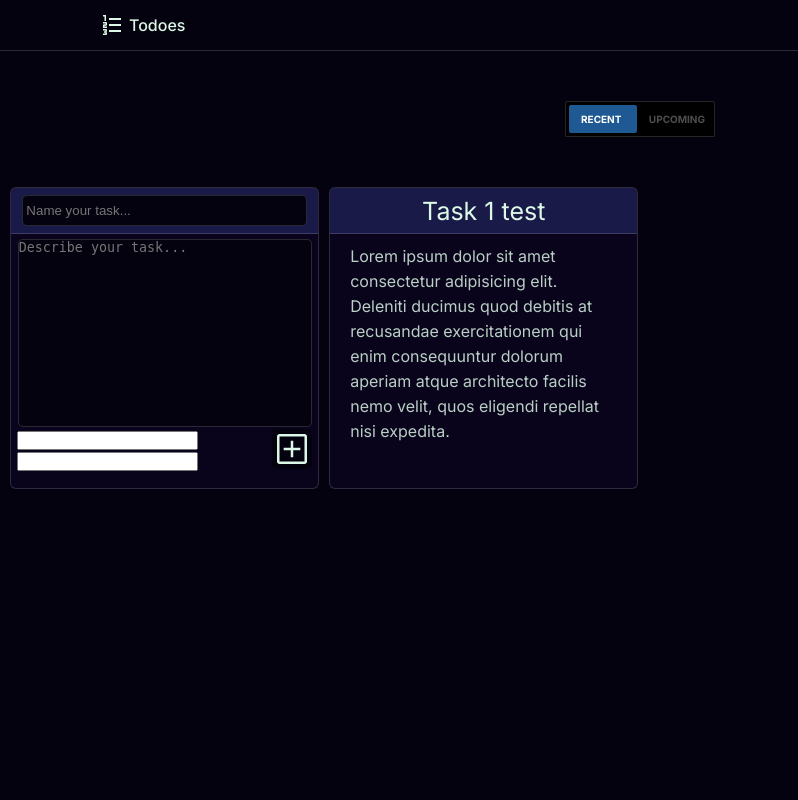
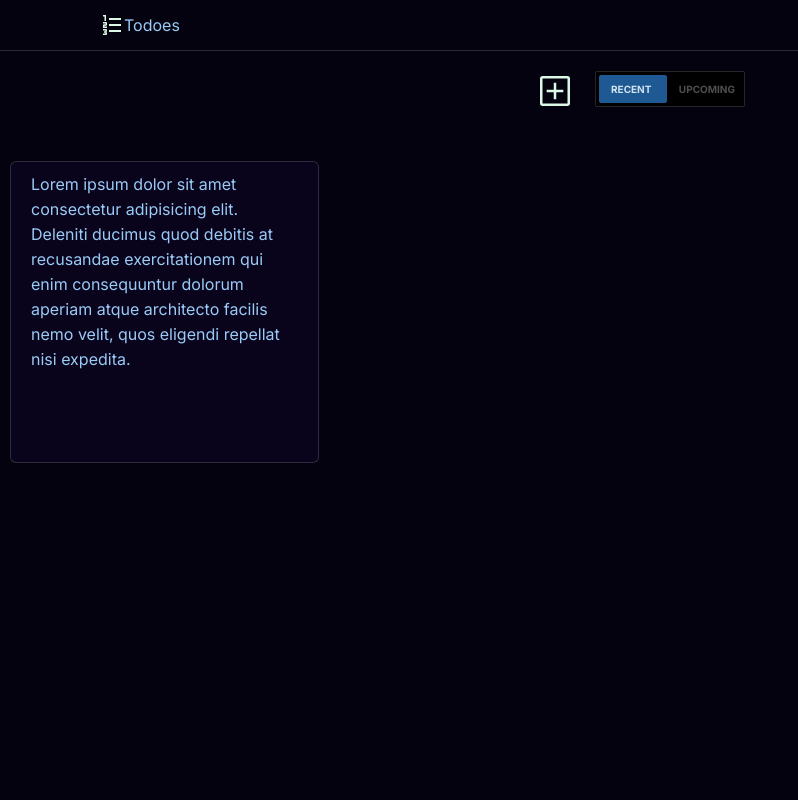
Before and after one commit to Cralak/todo, a PHP site: page / in a window 1280 px wide. Shown: the whole page, without its empty margins (0-798 px from the left). Run offline with PHP 8.4, Linux system fonts and the light colour scheme.

Commit message:
change dto php, changed css and made some QOL improvements to UI

```diff
--- a/index.html
+++ /dev/null
@@ -1,78 +0,0 @@
-<!DOCTYPE html>
-<html lang="en">
-
-<head>
-    <meta charset="UTF-8">
-    <meta name="viewport" content="width=device-width, initial-scale=1.0">
-    <title>Your To-Does</title>
-    <link rel="stylesheet" href="style.css">
-    <link rel="preconnect" href="https://fonts.googleapis.com">
-    <link rel="preconnect" href="https://fonts.gstatic.com" crossorigin>
-    <link href="https://fonts.googleapis.com/css2?family=Inter:wght@100..900&display=swap" rel="stylesheet">
-
-
-</head>
-
-<body id="body">
-    <div id="main">
-        <header>
-            <svg xmlns="http://www.w3.org/2000/svg" height="24px" viewBox="0 -960 960 960" width="24px" fill="#dcf8e6">
-                <path
-                    d="M120-80v-60h100v-30h-60v-60h60v-30H120v-60h120q17 0 28.5 11.5T280-280v40q0 17-11.5 28.5T240-200q17 0 28.5 11.5T280-160v40q0 17-11.5 28.5T240-80H120Zm0-280v-110q0-17 11.5-28.5T160-510h60v-30H120v-60h120q17 0 28.5 11.5T280-560v70q0 17-11.5 28.5T240-450h-60v30h100v60H120Zm60-280v-180h-60v-60h120v240h-60Zm180 440v-80h480v80H360Zm0-240v-80h480v80H360Zm0-240v-80h480v80H360Z" />
-            </svg>
-            <div class="title">Todoes</div>
-        </header>
-
-        <div class="button b2" id="button-10">
-            <input type="checkbox" class="checkbox" />
-            <div class="knobs">
-                <span>RECENT</span>
-            </div>
-            <div class="layer"></div>
-        </div>
-
-        <!-- Task -->
-
-        <div class="all-tasks">
-
-            <!-- New task -->
-
-            <div class="task-container">
-                <div class="task-header">
-                    <input type="text" class="task-header-input" placeholder="Name your task...">
-                </div>
-                <div class="new-task">
-                    <textarea class="task-input" placeholder="Describe your task..."></textarea>
-                </div>
-                <div class="task-datetime-add">
-                    <div class="task-datetime">
-                        <div class="set-date">
-                            <input type="text">
-                        </div>
-                        <div class="set-time">
-                            <input type="text">
-                        </div>
-                    </div>
-                    <div class="add">
-                        <button type="submit" class="add" title="Add a task"><svg xmlns="http://www.w3.org/2000/svg" height="40px" viewBox="0 -960 960 960" width="40px" fill="#dcf8e6"><path d="M450-280h60v-170h170v-60H510v-170h-60v170H280v60h170v170ZM180-120q-24 0-42-18t-18-42v-600q0-24 18-42t42-18h600q24 0 42 18t18 42v600q0 24-18 42t-42 18H180Zm0-60h600v-600H180v600Zm0-600v600-600Z"/></svg></button>
-                    </div>
-                </div>
-            </div>
-
-            <!-- All tasks -->
-
-            <div class="task-container">
-                <div class="task-header">
-                    Task 1 test
-                </div>
-                <div class="task">
-                    Lorem ipsum dolor sit amet consectetur adipisicing elit. Deleniti ducimus quod debitis at recusandae exercitationem qui enim consequuntur dolorum aperiam atque architecto facilis nemo velit, quos eligendi repellat nisi expedita.
-                </div>
-            </div>
-
-        </div>
-    </div>
-</body>
-<script href=""></script>
-
-</html>
--- /dev/null
+++ b/index.php
@@ -0,0 +1,100 @@
+<!DOCTYPE html>
+<html lang="en">
+
+<head>
+    <meta charset="UTF-8">
+    <meta name="viewport" content="width=device-width, initial-scale=1.0">
+    <title>Your To-Does</title>
+    <link rel="stylesheet" href="style.css">
+    <link rel="preconnect" href="https://fonts.googleapis.com">
+    <link rel="preconnect" href="https://fonts.gstatic.com" crossorigin>
+    <link href="https://fonts.googleapis.com/css2?family=Inter:wght@100..900&display=swap" rel="stylesheet">
+    <script src="script.js"></script>
+
+
+</head>
+
+<body id="body">
+    <div id="main">
+        <header>
+            <svg xmlns="http://www.w3.org/2000/svg" height="24px" viewBox="0 -960 960 960" width="24px" fill="#dcf8e6">
+                <path
+                    d="M120-80v-60h100v-30h-60v-60h60v-30H120v-60h120q17 0 28.5 11.5T280-280v40q0 17-11.5 28.5T240-200q17 0 28.5 11.5T280-160v40q0 17-11.5 28.5T240-80H120Zm0-280v-110q0-17 11.5-28.5T160-510h60v-30H120v-60h120q17 0 28.5 11.5T280-560v70q0 17-11.5 28.5T240-450h-60v30h100v60H120Zm60-280v-180h-60v-60h120v240h-60Zm180 440v-80h480v80H360Zm0-240v-80h480v80H360Zm0-240v-80h480v80H360Z" />
+            </svg>
+            <div class="title">Todoes</div>
+        </header>
+
+        <!-- ADD NEW TASK -->
+
+        <div class="task-container" id="temp-task">
+                <div class="new-task">
+                    <textarea autocomplete="off" class="newtask-input" placeholder="Describe your task..."></textarea>
+                </div>
+                <div class="newtask-datetime-add">
+                    <div class="newtask-datetime" id="datetime-picker">
+                        <div class="datetime-checkbox-container">
+                            <span>DATE</span>
+                            <input type="checkbox" id="datetimecheckbox" autocomplete="off" onClick="showDateTime()" value="Add deadline/date to do ?">
+                            <div class="background-layer"></div>
+                        </div>
+                        <div id="newtask-datetime-container">
+                            <div class="newtask-datetime-group">
+                                <input type="date" class="date-picker" autocomplete="off">
+                            </div>
+                            <div class="newtask-datetime-group">
+                                <div class="newtask-time-picker">
+                                    <input type="time" class="time-picker" autocomplete="off">
+                                </div>
+                            </div>
+                        </div>
+                    </div>
+                    <div class="newtask-add">
+                        <button type="submit" class="add">
+                            <svg xmlns="http://www.w3.org/2000/svg" height="24px" viewBox="0 -960 960 960" width="24px" fill="#e8eaed"><path d="M440-280h80v-160h160v-80H520v-160h-80v160H280v80h160v160Zm40 200q-83 0-156-31.5T197-197q-54-54-85.5-127T80-480q0-83 31.5-156T197-763q54-54 127-85.5T480-880q83 0 156 31.5T763-763q54 54 85.5 127T880-480q0 83-31.5 156T763-197q-54 54-127 85.5T480-80Zm0-80q134 0 227-93t93-227q0-134-93-227t-227-93q-134 0-227 93t-93 227q0 134 93 227t227 93Zm0-320Z"/></svg>
+
+                        </button>
+                        <button type="submit" class="add" onClick="hideNewTask()">
+                            <svg xmlns="http://www.w3.org/2000/svg" height="24px" viewBox="0 -960 960 960" width="24px" fill="#e8eaed"><path d="M280-120q-33 0-56.5-23.5T200-200v-520h-40v-80h200v-40h240v40h200v80h-40v520q0 33-23.5 56.5T680-120H280Zm400-600H280v520h400v-520ZM360-280h80v-360h-80v360Zm160 0h80v-360h-80v360ZM280-720v520-520Z"/></svg>
+                        </button>
+                    </div>
+                </div>
+            </div>
+
+
+        <!-- ADD TASK, SORT AND SEARCH BUTTONS -->
+
+        <div class="add-sort-search">
+
+            <!-- ADD TASK -->
+
+            <button id="newtask-add" type="submit" class="add" title="Add new task" onClick="showNewTask()">
+                <svg xmlns="http://www.w3.org/2000/svg" height="40px" viewBox="0 -960 960 960" width="40px" fill="#dcf8e6"><path d="M450-280h60v-170h170v-60H510v-170h-60v170H280v60h170v170ZM180-120q-24 0-42-18t-18-42v-600q0-24 18-42t42-18h600q24 0 42 18t18 42v600q0 24-18 42t-42 18H180Zm0-60h600v-600H180v600Zm0-600v600-600Z"/></svg>
+            </button>
+
+
+            <div class="button b2" id="button-10">
+
+
+
+                <input type="checkbox" class="checkbox" />
+                <div class="knobs">
+                    <span>RECENT</span>
+                </div>
+                <div class="layer"></div>
+            </div>
+        </div>
+
+        <!-- Task -->
+
+        <div class="all-tasks">
+            <!-- All tasks -->
+
+            <div class="task-container">
+                <div class="task">
+                    Lorem ipsum dolor sit amet consectetur adipisicing elit. Deleniti ducimus quod debitis at recusandae exercitationem qui enim consequuntur dolorum aperiam atque architecto facilis nemo velit, quos eligendi repellat nisi expedita.
+                </div>
+            </div>
+        </div>
+    </div>
+</body>
+</html>
--- a/style.css
+++ b/style.css
@@ -12,7 +12,11 @@
     background-color: #050210;
     width: 100vw;
     min-height: 100vh;
-    color: #dcf8e6;
+    color:rgb(154, 203, 246);
+}
+
+button {
+    line-height: 0;
 }
 
 header {
@@ -26,9 +30,16 @@ header {
     padding-left: 100px;
 }
 
-.title {
-    font-weight: 500;
-    padding-left: 5px;
+.add-sort-search {
+    margin:20px;
+    display:flex;
+    flex-direction: row;
+    justify-content: center;
+}
+
+#temp-task {
+    display: none;
+    margin:20px auto;
 }
 
 .all-tasks {
@@ -48,20 +59,8 @@ header {
     background-color: #09041c;
 }
 
-.task-header {
-    font-size: 25px;
-    border-top-left-radius: 5px;
-    border-top-right-radius: 5px;
-    height: 15%;
-    background-color: #5464dc3c;
-    border-bottom: 1px solid rgba(255, 255, 255, 0.150);
-    display: flex;
-    justify-content: center;
-    align-items: center;
-}
-
 .task {
-    color: #dcf8e6d5;
+    color:rgb(154, 203, 246);
     height: calc(85% - 20px);
     padding: 10px 20px;
     overflow:scroll;
@@ -70,18 +69,12 @@ header {
 
 .new-task {
     color: #dcf8e6d5;
-    height: calc(70% - 20px);
+    height: calc(78% - 20px);
     overflow:scroll;
     line-height: 25px;
     display:flex;
     justify-content: center;
     margin-top:5px
-}
-
-.task-date-add {
-    display:flex;
-    justify-content:space-between;
-
 }
 
 .add {
@@ -91,26 +84,36 @@ header {
     line-height: 0;
     border: none;
     background-color: #050210;
+    color:rgb(184, 222, 255);
 }
 
 .add:hover {
     background-color: #271d4e;
 }
 
-.task-datetime {
+.add:focus {
+    outline:none;
+}
+
+.newtask-datetime {
+    height:100%;
+    width:40%;
     display:flex;
     flex-direction: column;
 }
 
-.task-datetime-add {
+.newtask-datetime-add {
+    height: 27%;
     margin-left:2%;
     margin-right:2%;
     display:flex;
     flex-direction:row;
     justify-content: space-between;
+    align-items: center;
+
 }
 
-.task-header-input {
+.newtask-header-input {
     height: 50%;
     width: 90%;
     padding:1%;
@@ -120,7 +123,7 @@ header {
     border-radius: 5px;
 }
 
-.task-input {
+.newtask-input {
     height: 98%;
     width: 95%;
     border:1px solid rgba(255, 255, 255, 0.150);
@@ -130,15 +133,109 @@ header {
     border-radius: 5px;
 }
 
-.task-input:focus {
+.newtask-input:focus {
     outline: none;
 }
 
+.newtask-header-input:focus {
+    outline: none;
+}
 
+.newtask-datetime-group {
+    display:flex;
+    flex-direction: row;
+}
+
+.newtask-displays {
+    margin:auto 5px;
+}
+
+.newtask-add {
+    height:100%;
+    display:flex;
+    flex-direction: column;
+    justify-content: space-around;
+
+    border-radius: 5px;
+    cursor: pointer;
+    border: none;
+    background-color: #050210;
+    color:rgb(184, 222, 255);
+}
+
+.date-picker {
+    border:1px solid rgba(255, 255, 255, 0.150);
+    background-color: #050210;
+    color:rgb(154, 203, 246);
+}
+
+.date-picker:focus {
+    outline:none;
+}
+
+
+.time-picker {
+    border:1px solid rgba(255, 255, 255, 0.150);
+    background-color: #050210;
+    color:rgb(154, 203, 246);
+}
+
+.time-picker:focus {
+    outline:none;
+}
+
+
+#newtask-datetime-container {
+    transition:0.1s ease-in-out;
+    pointer-events:none;
+    opacity: 20%;
+}
+
+#datetimecheckbox {
+    opacity:0%;
+    position: relative;
+    z-index:2;
+    height:18px;
+    width:60px;
+}
+
+#datetimecheckbox:hover{
+    cursor:pointer;
+}
+
+.datetime-checkbox-container {
+    position:relative;
+    margin:5px;
+    width:60px;
+}
+
+.datetime-checkbox-container span {
+    padding-left: 10px;
+    position:absolute;
+    z-index:1;
+}
+
+.background-layer{
+    transition:0.1s ease-in-out;
+    position:absolute;
+    top:0;
+    left:0;
+    right:0;
+    bottom:0;
+    border: 1px solid rgba(255, 255, 255, 0.150);
+    border-radius: 5px;
+    background-color:black;
+    z-index : 0;
+}
+
+#datetimecheckbox:checked+.background-layer {
+    transition:0.1s ease-in-out;
+    background-color:#1c5274;
+}
 
 /* TEST*/
 
-.layer {
+#button-10 .layer {
     background-color: #000000;
     border: 1px solid rgba(255, 255, 255, 0.150);
 }
@@ -153,16 +250,14 @@ header {
 }
 
 .button {
+    margin-left: 20px;
     position: relative;
-    top: 50%;
     width: 150px;
     height: 36px;
-    margin: 0 auto;
     overflow: hidden;
 }
 
 .button.b2 {
-    margin-top:50px;
     border-radius: 2px;
 }
 
@@ -225,7 +320,7 @@ header {
 #button-10 .knobs span {
     display: inline-block;
     left: 12px;
-    color: #fff;
+    color: #d0e3ef;
     z-index: 1;
 }
 
@@ -239,10 +334,8 @@ header {
 }
 
 #button-10 .checkbox:checked+.knobs:after {
-    color: #fff;
+    color: #d0e3ef;
 }
-
-
 
 /* Phone */
 
```
Also changed, not shown: script.js (+23 -0 lines).
